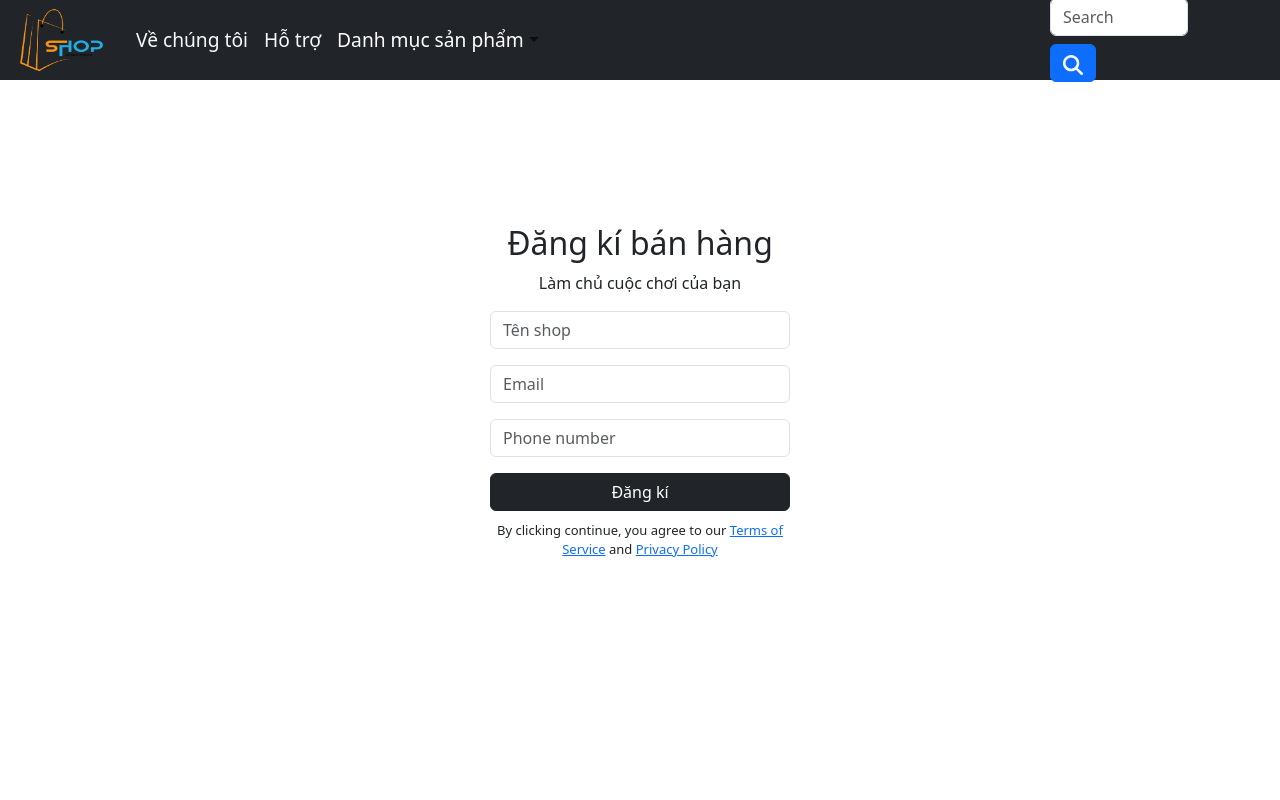
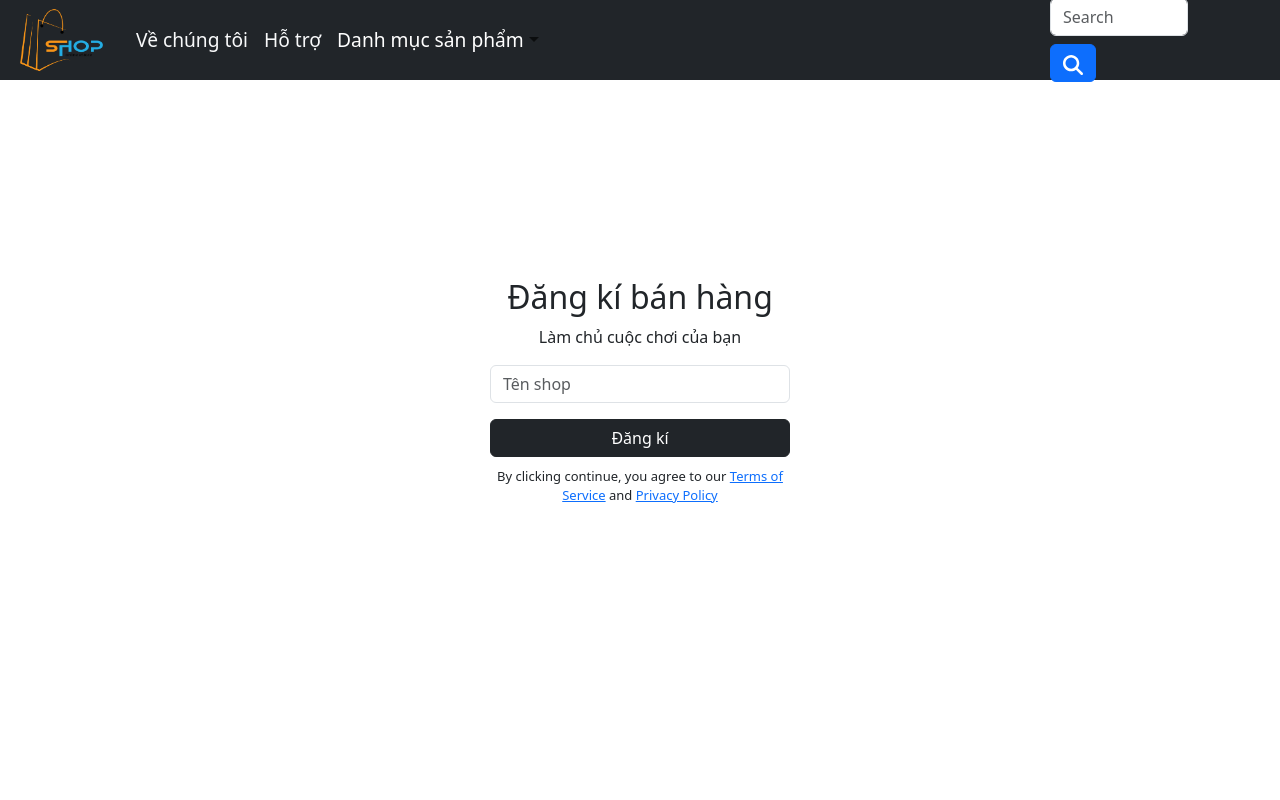
Before and after one commit to MinhBTHE186598/OnlineShop, a React (Create React App) app: page /addSaler in a window 1280 px wide. Shown: the top 800 px of the page. Built offline with nearby package versions, Linux system fonts and the light colour scheme.

Commit message:
Update addsaler
Sửa lại tên component, cập nhật lại addsaler

```diff
--- a/src/components/FormReg.js
+++ b/src/components/FormAddSaler.js
@@ -12,13 +12,6 @@ function FormGroupExample() {
         <Form.Group className="mb-3" controlId="formGroupNameShop">
           <Form.Control type="text" placeholder="Tên shop" />
         </Form.Group>
-
-        <Form.Group className="mb-3" controlId="formGroupEmail">
-          <Form.Control type="email" placeholder="Email" />
-        </Form.Group>
-        <Form.Group className="mb-3" controlId="formGroupPhone">
-          <Form.Control type="text" placeholder="Phone number" />
-        </Form.Group>
         <Button variant="dark" type="submit" style={{ width: '100%' }}>
           Đăng kí
         </Button>
--- a/src/webpages/AddSaler.js
+++ b/src/webpages/AddSaler.js
@@ -2,7 +2,7 @@ import React from 'react'
 import 'bootstrap/dist/css/bootstrap.min.css'
 import Header from '../components/Header'
 import Footer from '../components/Footer'
-import FormReg from '../components/FormReg'
+import FormReg from '../components/FormAddSaler'
 
 function AddSaler() {
     return (
```
